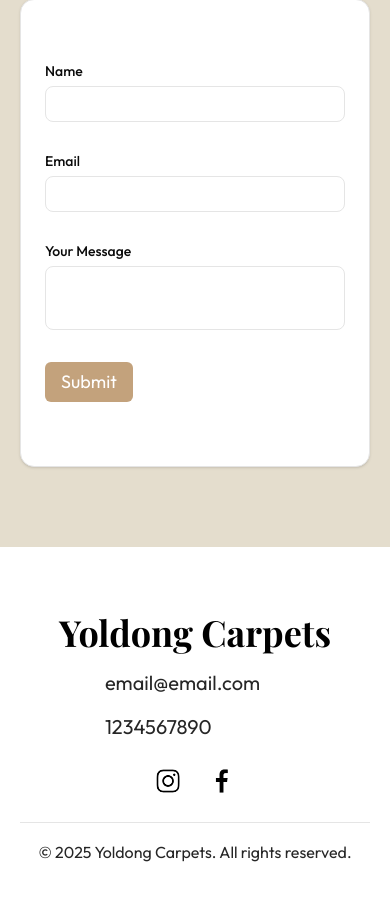
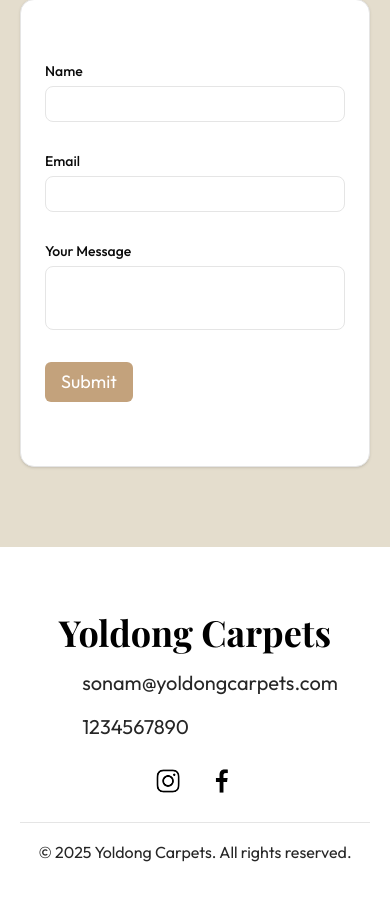
Before and after one commit to ramit03/yoldongcarpets, a Next.js app: page /contact in a window 390 px wide. Shown: the part 460-1361 px from the top of the page. Built offline with nearby package versions, Linux system fonts and the light colour scheme; some icons are missing.

Commit message:
removed phoneInput import

```diff
--- a/components/sections/ContactForm/page.tsx
+++ b/components/sections/ContactForm/page.tsx
@@ -16,7 +16,6 @@
   FormMessage,
 } from "@/components/ui/form";
 import { Input } from "@/components/ui/input";
-import { PhoneInput } from "@/components/ui/phone-input";
 import { Textarea } from "@/components/ui/textarea";
 import { toast } from "sonner";
 import { Card, CardContent } from "@/components/ui/card";
--- a/components/sections/Footer/page.tsx
+++ b/components/sections/Footer/page.tsx
@@ -6,14 +6,14 @@
   return (
     <footer className=" px-5 py-16 lg:px-20  bg-white">
       <div className="flex gap-7 flex-col lg:flex-row items-center justify-center">
-        <div className="flex flex-col gap-3 lg:gap-8">
+        <div className="flex flex-col items-center gap-3 lg:gap-8">
           <h1 className="text-[36px] lg:text-[50px] font-playfair text-black">
             Yoldong Carpets
           </h1>
           <div className="flex flex-col justify-center lg:flex-row gap-3 px-4">
             <div className="flex flex-row gap-2 items-center">
               <Icon icon="ic:outline-email" fontSize={22} />
-              <p className="text-xl">email@email.com</p>
+              <p className="text-xl">sonam@yoldongcarpets.com</p>
             </div>
             <div className="flex flex-row gap-2 items-center">
               <Icon icon="ic:baseline-phone" fontSize={22} />
```
